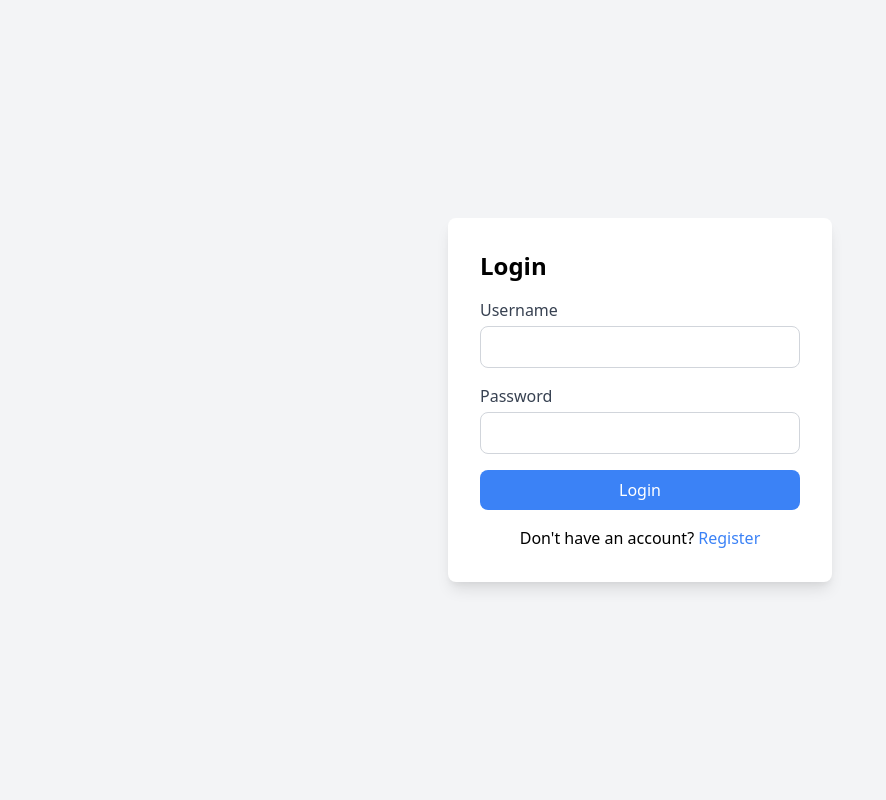
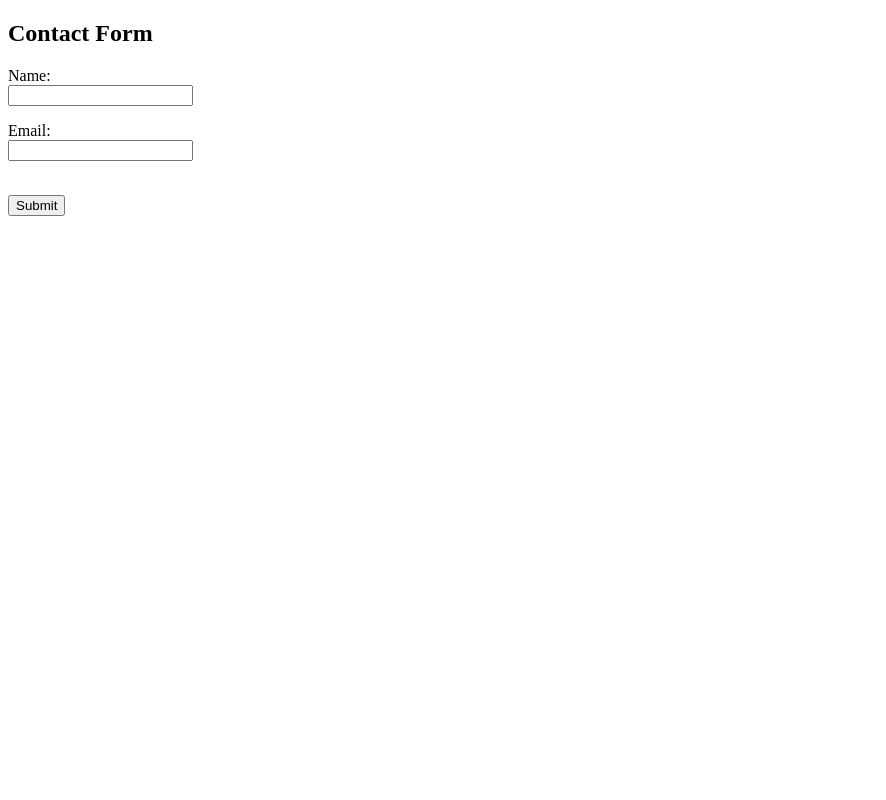
Before and after one commit to HandsomeMichael/sekolahku_crud, a PHP site: page / in a window 1280 px wide. Shown: the whole page, without its empty margins (0-886 px from the left). Run offline with PHP 8.4, Linux system fonts and the light colour scheme; some libraries are stand-ins or nearby versions.

Commit message:
update contoh form captcha

```diff
--- a/index.php
+++ b/index.php
@@ -1,26 +1,81 @@
+<?php
+// YOUR reCAPTCHA KEYS - REPLACE THESE!
+$site_key = "6Lf8ZewrAAAAAO5sWOwxkXW7_Dp3tLm0auSyj_W9";
+$secret_key = "6Lf8ZewrAAAAANiJAos8XLq_oOWFsY-CqfCRyONN";
+
+$show_form = true;
+$message = "";
+
+// Check if form was submitted
+if ($_SERVER["REQUEST_METHOD"] == "POST") {
+    // Verify reCAPTCHA
+    $recaptcha_response = $_POST['g-recaptcha-response'];
+
+    $verify_url = "https://www.google.com/recaptcha/api/siteverify";
+    $data = [
+        'secret' => $secret_key,
+        'response' => $recaptcha_response
+    ];
+
+    $options = [
+        'http' => [
+            'header' => "Content-type: application/x-www-form-urlencoded\r\n",
+            'method' => 'POST',
+            'content' => http_build_query($data)
+        ]
+    ];
+
+    $context = stream_context_create($options);
+    $result = file_get_contents($verify_url, false, $context);
+    $result_json = json_decode($result, true);
+
+    // Check if reCAPTCHA was successful
+    if ($result_json['success']) {
+        // reCAPTCHA PASSED - Process your form here
+        $name = $_POST['name'];
+        $email = $_POST['email'];
+
+        // Do whatever you want with the form data
+        // Send email, save to database, etc.
+
+        $message = "<div style='color: green;'>Success! Form submitted. (Hello, $name!)</div>";
+        $show_form = false; // Hide form after success
+    } else {
+        // reCAPTCHA FAILED
+        $message = "<div style='color: red;'>Please complete the reCAPTCHA!</div>";
+    }
+}
+?>
+
 <!DOCTYPE html>
-<html lang="en">
+<html>
 <head>
-    <meta charset="UTF-8">
-    <meta name="viewport" content="width=device-width, initial-scale=1.0">
-    <title>Login Page</title>
-    <link href="https://cdn.jsdelivr.net/npm/tailwindcss@2.2.19/dist/tailwind.min.css" rel="stylesheet">
+    <title>Simple reCAPTCHA Form</title>
+    <script src="https://www.google.com/recaptcha/api.js" async defer></script>
 </head>
-<body class="bg-gray-100 flex items-center justify-center h-screen">
-    <div class="bg-white p-8 rounded-lg shadow-lg w-96">
-        <h2 class="text-2xl font-bold mb-4">Login</h2>
-        <form>
-            <div class="mb-4">
-                <label for="username" class="block text-gray-700">Username</label>
-                <input type="text" id="username" name="username" class="block w-full p-2 mt-1 border border-gray-300 rounded-lg focus:outline-none focus:ring focus:border-blue-500">
-            </div>
-            <div class="mb-4">
-                <label for="password" class="block text-gray-700">Password</label>
-                <input type="password" id="password" name="password" class="block w-full p-2 mt-1 border border-gray-300 rounded-lg focus:outline-none focus:ring focus:border-blue-500">
-            </div>
-            <button type="submit" class="bg-blue-500 text-white px-4 py-2 rounded-lg hover:bg-blue-700 w-full">Login</button>
-        </form>
-        <p class="text-center mt-4">Don't have an account? <a href="#" class="text-blue-500 hover:text-blue-700">Register</a></p>
-    </div>
+<body>
+    <h2>Contact Form</h2>
+
+    <?php echo $message; ?>
+
+    <?php if ($show_form): ?>
+    <form method="POST" action="">
+        <p>
+            <label>Name:</label><br>
+            <input type="text" name="name" required>
+        </p>
+
+        <p>
+            <label>Email:</label><br>
+            <input type="email" name="email" required>
+        </p>
+
+        <!-- reCAPTCHA Widget -->
+        <div class="g-recaptcha" data-sitekey="<?php echo $site_key; ?>"></div>
+        <br>
+
+        <input type="submit" value="Submit">
+    </form>
+    <?php endif; ?>
 </body>
 </html>
```
